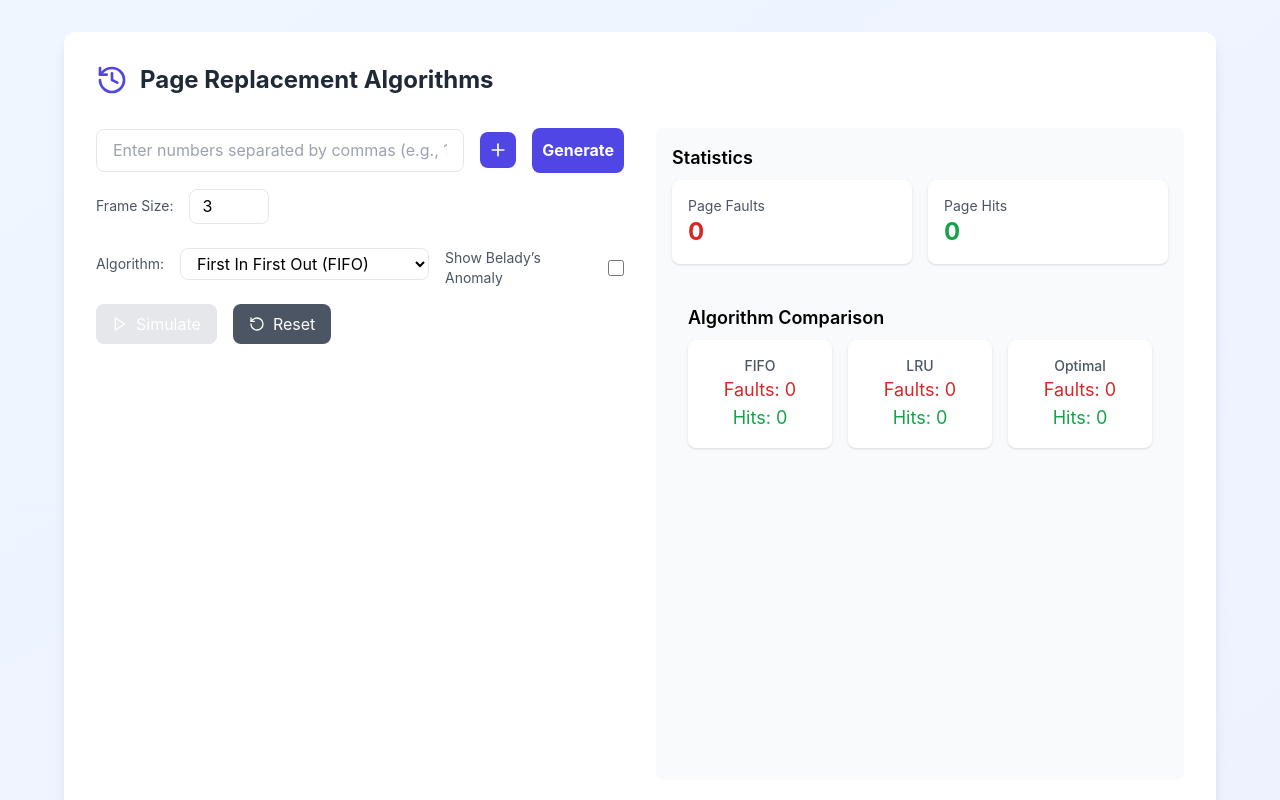
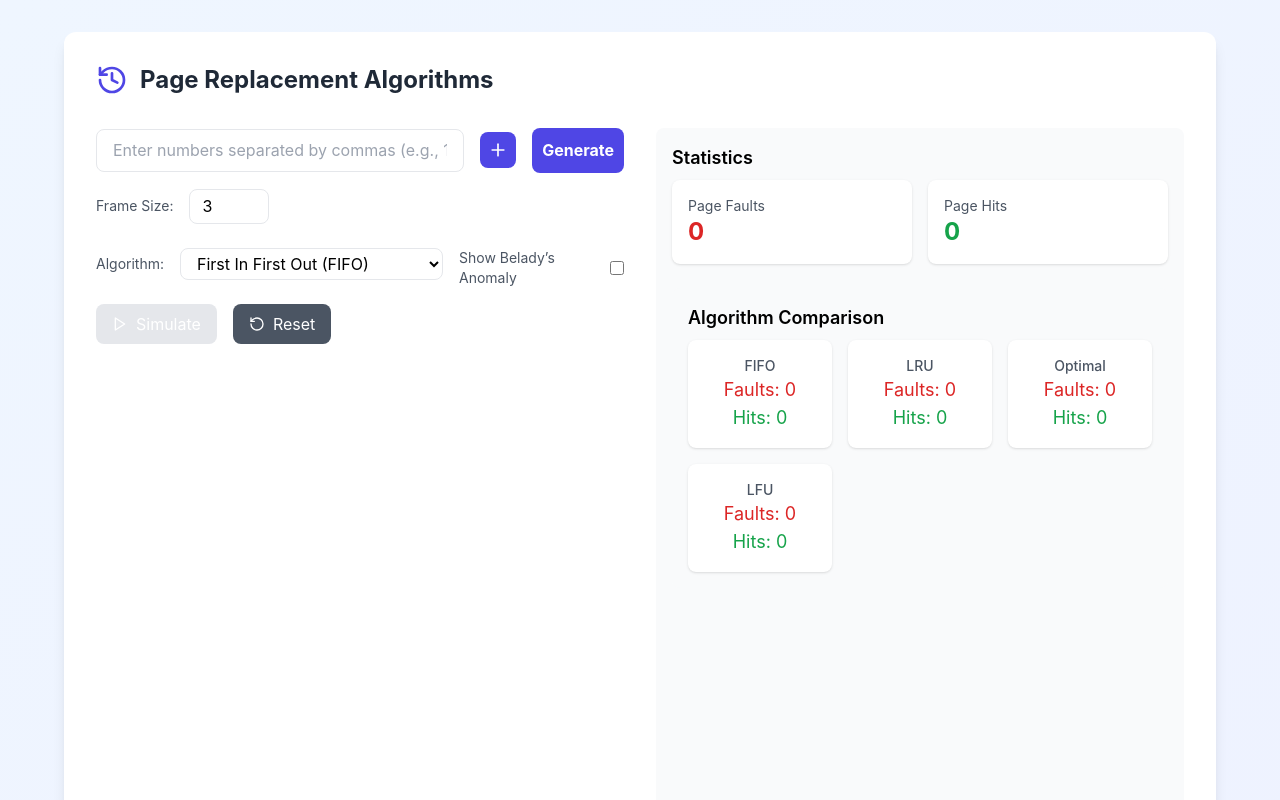
Before and after one commit to aradhyacp/Page-Replacement-Visualizer, a React (Vite) app: page / in a window 1280 px wide. Shown: the top 800 px of the page. Built offline with nearby package versions, Linux system fonts and the light colour scheme.

Commit message:
added LFU

```diff
--- a/src/App.tsx
+++ b/src/App.tsx
@@ -15,11 +15,12 @@ interface StepHistory {
   isFault: boolean;
 }
 
-type Algorithm = 'FIFO' | 'LRU' | 'Optimal';
+type Algorithm = 'FIFO' | 'LRU' | 'Optimal' | 'LFU';
 function simulate(algorithmType: Algorithm, sequence: number[], frameSize: number) {
   let currentFrames: PageFrame[] = [];
   let faults = 0;
   let hits = 0;
+  const frequencyMap: { [page: number]: number } = {};
 
   sequence.forEach((page, index) => {
     const existingPage = currentFrames.find(frame => frame.page === page);
@@ -45,6 +46,11 @@ function simulate(algorithmType: Algorithm, sequence: number[], frameSize: numbe
             });
             victimIndex = nextUse.indexOf(Math.max(...nextUse));
             break;
+          case 'LFU':
+            const minFreq = Math.min(...currentFrames.map(f => frequencyMap[f.page] || 0));
+            const candidates = currentFrames.filter(f => frequencyMap[f.page] === minFreq);
+            victimIndex = currentFrames.indexOf(candidates[0]);
+            break;
         }
         currentFrames.splice(victimIndex, 1);
       }
@@ -55,10 +61,13 @@ function simulate(algorithmType: Algorithm, sequence: number[], frameSize: numbe
         existingPage.lastUsed = index;
       }
     }
+
+    frequencyMap[page] = (frequencyMap[page] || 0) + 1;
   });
 
   return { hits, faults };
 }
+
 function App() {
   const [frames, setFrames] = useState<PageFrame[]>([]);
   const [pageSequence, setPageSequence] = useState<number[]>([]);
@@ -74,6 +83,7 @@ function App() {
     FIFO: { hits: 0, faults: 0 },
     LRU: { hits: 0, faults: 0 },
     Optimal: { hits: 0, faults: 0 },
+    LFU: {hits:0, faults: 0},
   });
   const processInput = (randomInput) => {
     const inputToprocess = randomInput ?? input;
@@ -106,6 +116,7 @@ function App() {
     let faults = 0;
     let hits = 0;
     let stepHistory: StepHistory[] = [];
+    const frequencyMap: { [page: number]: number } = {};
 
     pageSequence.forEach((page, index) => {
       const existingPage = currentFrames.find(frame => frame.page === page);
@@ -132,6 +143,11 @@ function App() {
               // Remove the page that won't be used for the longest time
               victimIndex = findOptimalVictim(currentFrames, index);
               break;
+            case 'LFU':
+              const minFreq = Math.min(...currentFrames.map(f => frequencyMap[f.page] || 0));
+              const candidates = currentFrames.filter(f => frequencyMap[f.page] === minFreq);
+              victimIndex = currentFrames.indexOf(candidates[0]);
+              break;
           }
 
           currentFrames.splice(victimIndex, 1);
@@ -148,6 +164,8 @@ function App() {
         }
       }
 
+      frequencyMap[page] = (frequencyMap[page] || 0) + 1;
+
       stepHistory.push({
         page,
         frames: currentFrames.map(f => f.page),
@@ -163,6 +181,7 @@ function App() {
       FIFO: simulate('FIFO', pageSequence, frameSize),
       LRU: simulate('LRU', pageSequence, frameSize),
       Optimal: simulate('Optimal', pageSequence, frameSize),
+      LFU: simulate('LFU', pageSequence, frameSize),
     });
 
   };
@@ -229,6 +248,7 @@ function App() {
       FIFO: comparison.FIFO.hits,
       LRU: comparison.LRU.hits,
       Optimal: comparison.Optimal.hits,
+      LFU: comparison.LFU.hits,
     }
   ];
 
@@ -290,6 +310,7 @@ function App() {
                   <option value="FIFO">First In First Out (FIFO)</option>
                   <option value="LRU">Least Recently Used (LRU)</option>
                   <option value="Optimal">Optimal</option>
+                  <option value="LFU">Least Frequently Used (LFU)</option>
                 </select>
                 <div className="flex items-center gap-2 mt-2">
                   <label className="text-sm text-gray-600">Show Belady’s Anomaly</label>
@@ -336,7 +357,7 @@ function App() {
               <div className="bg-gray-50 p-4 rounded-lg mt-6">
                 <h2 className="text-lg font-semibold mb-2">Algorithm Comparison</h2>
                 <div className="grid grid-cols-3 gap-4">
-                  {(['FIFO', 'LRU', 'Optimal'] as Algorithm[]).map((alg) => (
+                  {(['FIFO', 'LRU', 'Optimal','LFU'] as Algorithm[]).map((alg) => (
                     <div key={alg} className="bg-white p-4 rounded-lg shadow text-center">
                       <p className="text-sm text-gray-600 font-medium">{alg}</p>
                       <p className="text-red-600 text-lg">Faults: {comparison[alg].faults}</p>
@@ -357,6 +378,7 @@ function App() {
               { name: 'FIFO', color: 'indigo.6' },
               { name: 'LRU', color: 'blue.6' },
               { name: 'Optimal', color: 'teal.6' },
+              { name: 'LFU', color: 'orange.6' },
             ]}
             />
             </div>:null}
```
